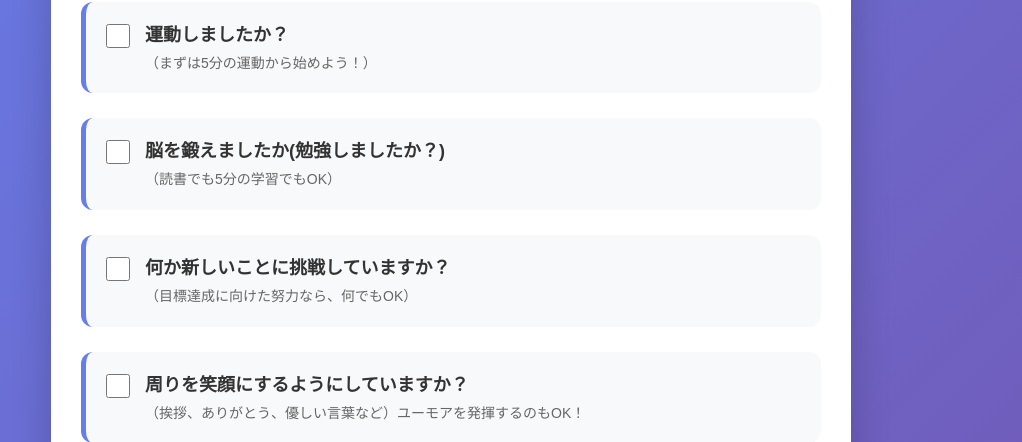
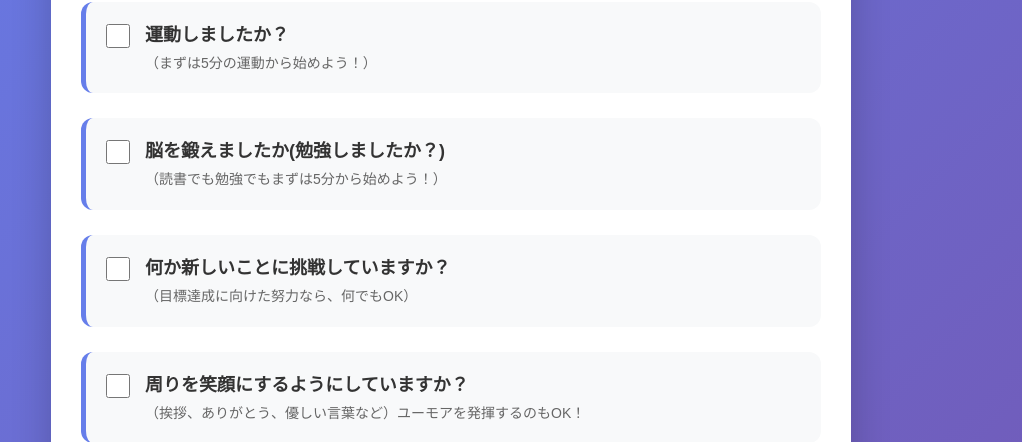
Before and after one commit to KeishiSoga/Muscle_Brain_Checker, a Flask app: page / in a window 1280 px wide. Shown: the part 303-745 px from the top of the page, without its empty margins (189-1211 px from the left). Run offline with Flask 3, Linux system fonts and the light colour scheme.

Commit message:
HTMLの修正

```diff
--- a/templates/index.html
+++ b/templates/index.html
@@ -40,7 +40,7 @@
                                    onchange="updateAllChecks()">
                             <div class="check-text-wrapper">
                                 <span class="check-label">脳を鍛えましたか(勉強しましたか？)</span>
-                                <span class="check-subtitle">（読書でも5分の学習でもOK）</span>
+                                <span class="check-subtitle">（読書でも勉強でもまずは5分から始めよう！）</span>
                             </div>
                         </label>
                     </div>
```
